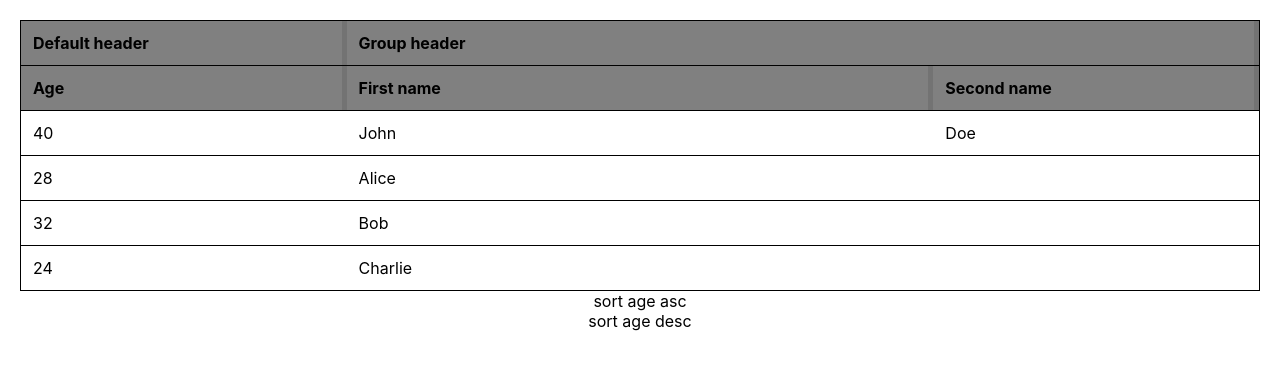
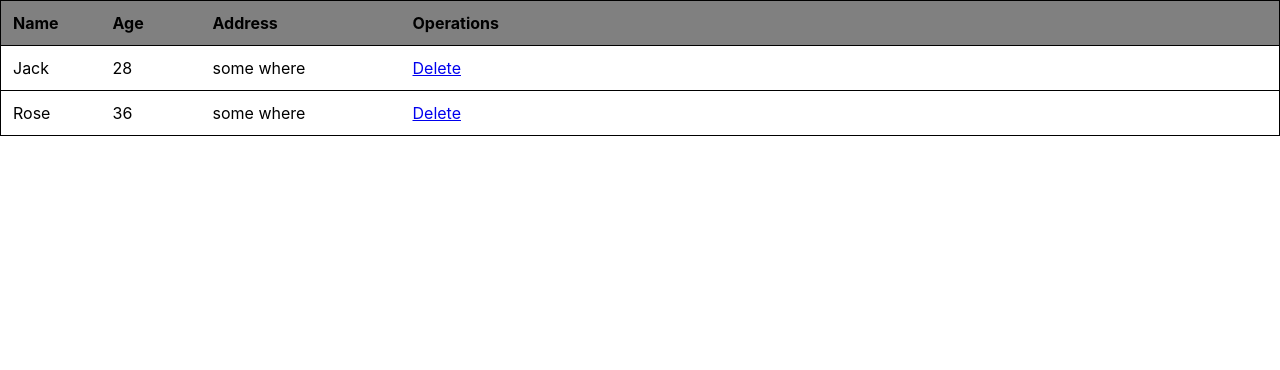
Before and after one commit to deadf15h/tables-example, a React (Create React App) app: page /rc-table in a window 1280 px wide. Shown: the top 370 px of the page. Built offline with nearby package versions, Linux system fonts and the light colour scheme.

Commit message:
feat: RCTable wip

```diff
--- a/package.json
+++ b/package.json
@@ -12,8 +12,10 @@
     "@types/node": "^16.18.126",
     "@types/react": "^19.1.8",
     "@types/react-dom": "^19.1.6",
+    "rc-table": "^7.51.1",
     "react": "^19.1.0",
     "react-dom": "^19.1.0",
+    "react-router-dom": "^7.7.0",
     "react-scripts": "5.0.1",
     "typescript": "^4.9.5",
     "web-vitals": "^2.1.4"
--- /dev/null
+++ b/src/component/rc-table/rc-table.component.tsx
@@ -0,0 +1,40 @@
+import Table from "rc-table";
+
+const columns = [
+  {
+    title: "Name",
+    dataIndex: "name",
+    key: "name",
+    width: 100,
+  },
+  {
+    title: "Age",
+    dataIndex: "age",
+    key: "age",
+    width: 100,
+  },
+  {
+    dataIndex: "address",
+    title: "Address",
+    key: "address",
+    width: 200,
+  },
+  {
+    title: "Operations",
+    dataIndex: "",
+    key: "operations",
+    render: () => <a href="#">Delete</a>,
+  },
+];
+
+const data = [
+  { name: "Jack", age: 28, address: "some where", key: "1" },
+  { name: "Rose", age: 36, address: "some where", key: "2" },
+];
+
+// TODO
+const RCTable = () => {
+  return <Table columns={columns} data={data} />;
+};
+
+export default RCTable;
--- a/src/index.tsx
+++ b/src/index.tsx
@@ -1,15 +1,24 @@
-import React from 'react';
-import ReactDOM from 'react-dom/client';
-import './index.css';
-import App from './App';
-import reportWebVitals from './reportWebVitals';
+import React from "react";
+import ReactDOM from "react-dom/client";
+import "./index.css";
+import App from "./App";
+import reportWebVitals from "./reportWebVitals";
+import { BrowserRouter, Routes, Route } from "react-router";
+import TanstackTable from "./component/tanstack-table/tanstack-table.component";
+import RCTable from "./component/rc-table/rc-table.component";
 
 const root = ReactDOM.createRoot(
-  document.getElementById('root') as HTMLElement
+  document.getElementById("root") as HTMLElement
 );
 root.render(
   <React.StrictMode>
-    <App />
+    <BrowserRouter>
+      <Routes>
+        <Route path="/" element={<App />} />
+        <Route path="/tanstack-table" element={<TanstackTable />} />
+        <Route path="/rc-table" element={<RCTable />} />
+      </Routes>
+    </BrowserRouter>
   </React.StrictMode>
 );
 
```
Also changed, not shown: src/component/rc-table/rc-table.component.css (added), 1 other file (tests, documents, lock files or other folders).
